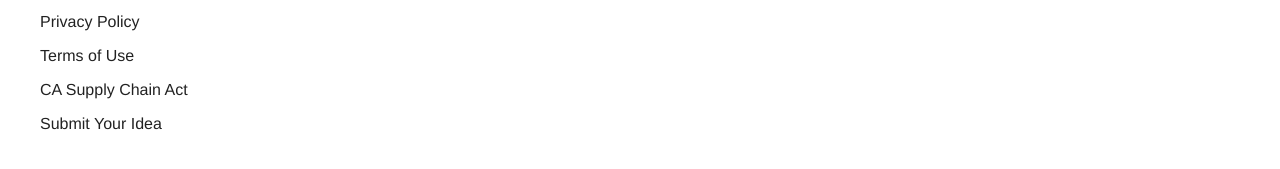
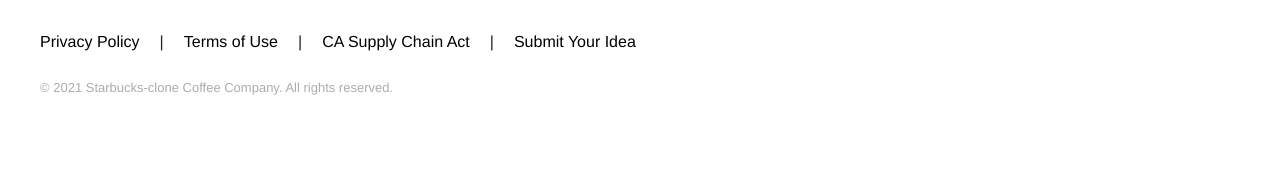
Before and after one commit to Ratheshan03/Starbucks-Frontend-clone, a plain HTML site: page index.html in a window 1280 px wide. Shown: the part 4150-4319 px from the top of the page. After the commit the page ends 4282 px from the top, so only its background shows below. Drawn offline with Linux system fonts and the light colour scheme.

Commit message:
Completed :)

```diff
--- a/index.html
+++ b/index.html
@@ -212,13 +212,16 @@
                     <i class="social-icon fab fa-twitter"></i>
                 </div>
                 <div class="policy">
-                      <p>Privacy Policy</p>
-                      <p>Terms of Use</p>
-                      <p>CA Supply Chain Act</p>
-                      <p>Submit Your Idea</p>
+                    <a class="po" href="#">Privacy Policy</a>
+                    <p class="po">|</p>
+                    <a class="po" href="#">Terms of Use</a>
+                    <p class="po">|</p>
+                    <a class="po" href="#">CA Supply Chain Act </a>
+                    <p class="po">|</p>
+                    <a class="po" href="#">Submit Your Idea </a>
                 </div>
                 <div class="final">
-
+                    <p>© 2021 Starbucks-clone Coffee Company. All rights reserved.</p>
                 </div>
 
             </div>
--- a/packages/css/main.css
+++ b/packages/css/main.css
@@ -256,3 +256,23 @@ footer h3 {
   margin-top: 40px;
   margin-right: 20px;
 }
+
+.policy {
+  margin-top: 20px;
+  display: flex;
+  align-items: center;
+}
+
+.po {
+  margin-right: 20px;
+  text-decoration: none;
+}
+
+.policy a:hover {
+  text-decoration: underline;
+}
+
+.final {
+  font-size: small;
+  color: #acacac;
+}
```
